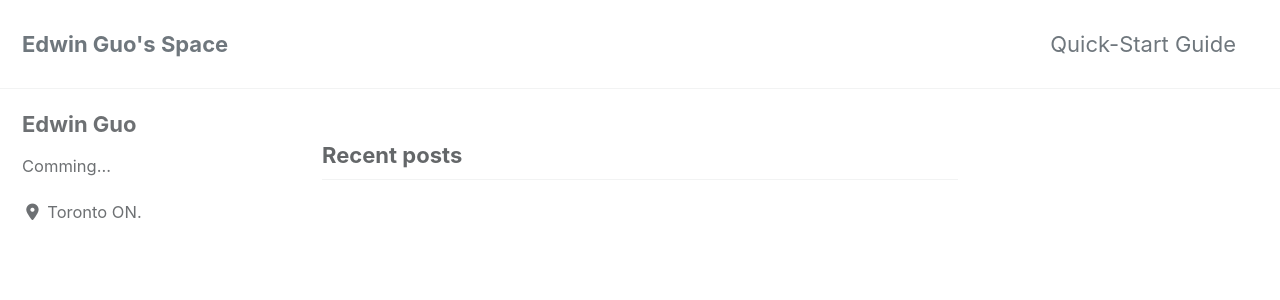
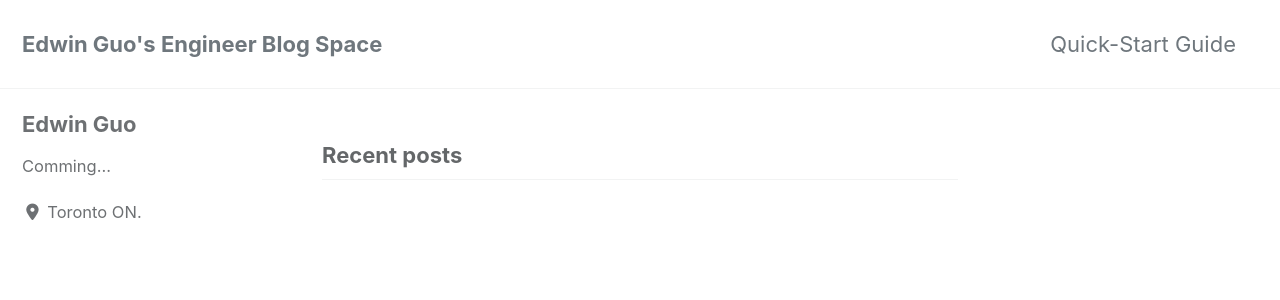
Before and after one commit to EdwinGuo/edwinguo.github.io, a Jekyll site: the page built from index.html, in a window 1280 px wide and 900 px high. Shown: the top 300 px of the window. Built offline with Jekyll 4.4.1, drawn with Linux system fonts in a browser that asks for light colours; cached includes are drawn as plain includes; nearby versions of some CDN libraries; the list of posts is cut into pages by our own code.

Commit message:
Update _config.yml

```diff
--- a/_config.yml
+++ b/_config.yml
@@ -16,7 +16,7 @@ minimal_mistakes_skin    : "default" # "air", "aqua", "contrast", "dark", "dirt"
 
 # Site Settings
 locale                   : "en-US"
-title                    : "Edwin Guo's Space"
+title                    : "Edwin Guo's Engineer Blog Space"
 title_separator          : "-"
 subtitle                 : # site tagline that appears below site title in masthead
 name                     : "Your Name"
```
